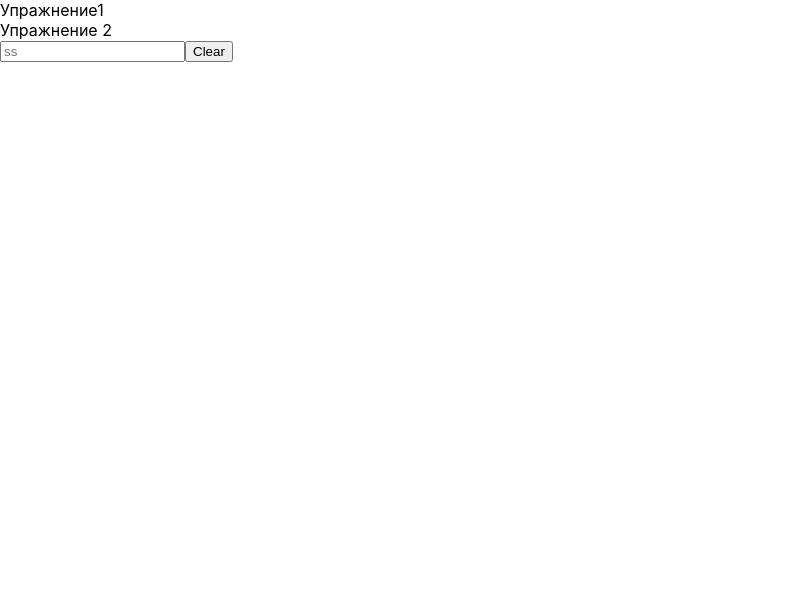
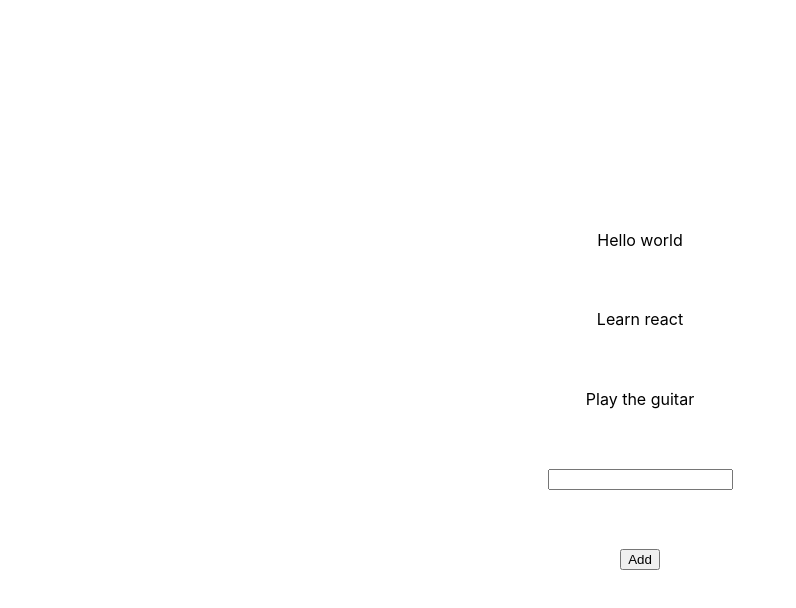
Before and after one commit to NearFutureBand/homework-2402, a React (Create React App) app: page / in a window 1280 px wide. Shown: the top 608 px of the page, without its empty margins (0-796 px from the left). Built offline with nearby package versions, Linux system fonts and the light colour scheme.

Commit message:
completed todo list

```diff
--- a/src/App.css
+++ b/src/App.css
@@ -36,3 +36,9 @@
     transform: rotate(360deg);
   }
 }
+
+.app {
+  height: 100vh;
+  justify-content: center;
+  align-items: center;
+}
--- a/src/App.js
+++ b/src/App.js
@@ -1,16 +1,12 @@
-import logo from './logo.svg';
-import Ex1 from './components/Ex1';
-import Ex2 from './components/Ex2';
-import LoginForm from './components/LoginForm';
+
+import TodoList from './components/TodoList';
 import './App.css';
 
 function App() {
   return (
-    <>
-      <Ex1 />
-      <Ex2 />
-      <LoginForm />
-    </>
+    <div className="app" >
+      <TodoList />
+    </div>
   );
 }
 
--- /dev/null
+++ b/src/components/TodoList/index.js
@@ -0,0 +1,42 @@
+import React, { Component } from 'react';
+import initialItems from './initialItems.json';
+import './styles.css';
+
+class TodoList extends Component {
+
+  state = {
+    todoItems: initialItems, // массив тудушек
+    newItem: '' // то что сейчас в инпуте
+  }
+
+  onChangeText = (event) => {
+    this.setState({ newItem: event.target.value });
+  }
+
+  onAddItem = () => {
+    const newItems = [...this.state.todoItems];
+
+    const newTodoItem = {
+      id: this.state.todoItems.length,
+      text: this.state.newItem
+    }
+
+    newItems.push(newTodoItem);
+
+    this.setState({ todoItems: newItems, newItem: '' });
+  }
+
+  render () {
+    return (
+      <div className="todo-container">
+        {this.state.todoItems.map((item) => {
+          return <div key={item.id}>{item.text}</div>
+        })}
+        <input type="text" onChange={this.onChangeText} value={this.state.newItem} />
+        <button onClick={this.onAddItem}>Add</button>
+      </div>
+    )
+  }
+}
+
+export default TodoList;
--- /dev/null
+++ b/src/components/TodoList/initialItems.json
@@ -0,0 +1,14 @@
+[
+  {
+    "id": 0,
+    "text": "Hello world"
+  },
+  {
+    "id": 1,
+    "text": "Learn react"
+  },
+  {
+    "id": 2,
+    "text": "Play the guitar"
+  }
+]
--- /dev/null
+++ b/src/components/TodoList/styles.css
@@ -0,0 +1,6 @@
+.todo-container {
+  width: 50%;
+  justify-content: space-around;
+  align-items: center;
+  height: 50vh;
+}
--- a/src/index.css
+++ b/src/index.css
@@ -11,3 +11,8 @@
   font-family: source-code-pro, Menlo, Monaco, Consolas, 'Courier New',
     monospace;
 }
+
+div {
+  display: flex;
+  flex-direction: column;
+}
```
